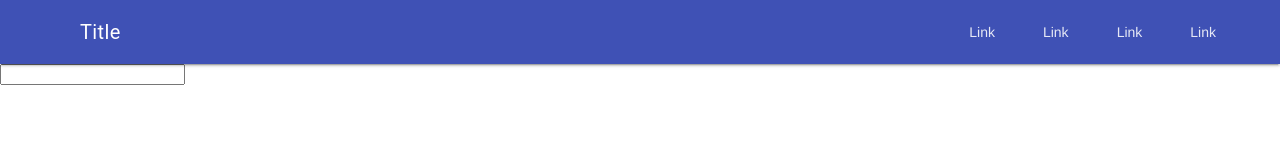
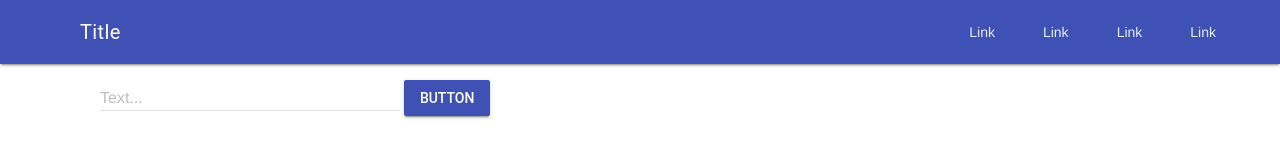
Before and after one commit to yaceylan/projekt1, a plain HTML site: page index.html in a window 1280 px wide. Drawn offline with nearby package versions, Linux system fonts and the light colour scheme.

Commit message:
button added

```diff
--- a/index.html
+++ b/index.html
@@ -7,6 +7,11 @@
     <link rel="stylesheet" href="https://fonts.googleapis.com/icon?family=Material+Icons">
 <link rel="stylesheet" href="https://code.getmdl.io/1.3.0/material.indigo-pink.min.css">
 <script defer src="https://code.getmdl.io/1.3.0/material.min.js"></script>
+<style>
+    .page-content {
+        padding: 0px 100px;
+    }
+</style>
 </head>
 <body>
 
@@ -39,7 +44,20 @@
       <main class="mdl-layout__content">
         <div class="page-content"><!-- Your content goes here -->
 
-        <input type="text">
+      <!-- Textfield with Floating Label -->
+
+<form action="#">
+    <div class="mdl-textfield mdl-js-textfield mdl-textfield--floating-label">
+      <input class="mdl-textfield__input" type="text" id="sample3">
+      <label class="mdl-textfield__label" for="sample3">Text...</label>
+    </div>
+
+
+<button class="mdl-button mdl-js-button mdl-button--raised mdl-button--colored">
+    Button
+  </button>
+
+  </form>
     </div>
       </main>
     </div>
```
